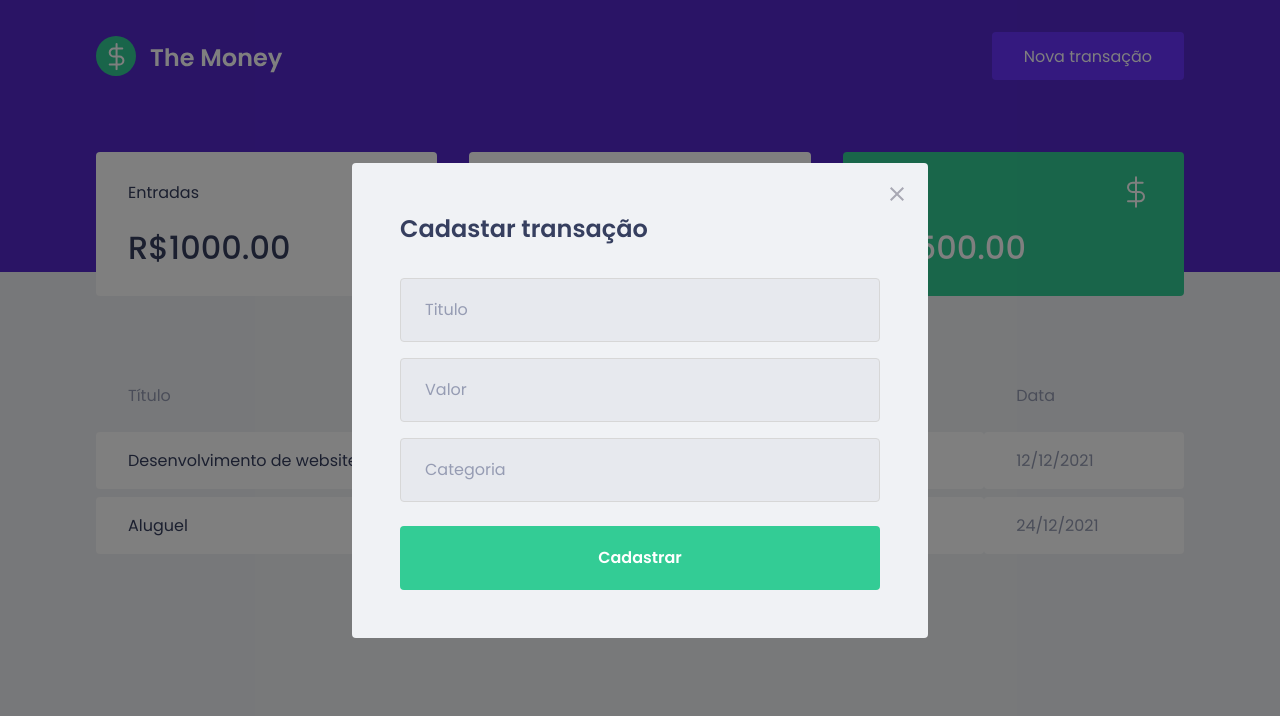
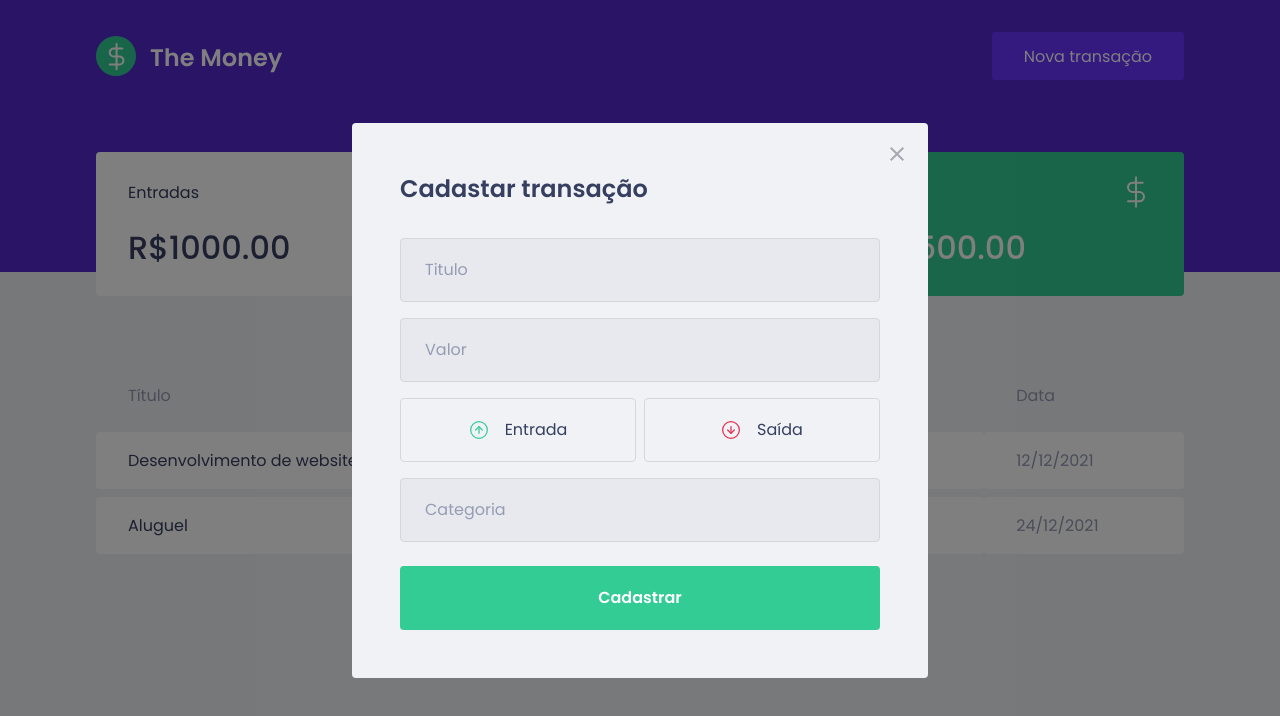
Before and after one commit to Anderson-Andre-P/the-money, a React (Create React App) app: page / in a window 1280 px wide. Both pictures are taken after a click on the button "Nova transação". Shown: the top 716 px of the page. Built offline with nearby package versions, Linux system fonts and the light colour scheme; no server answers; what miragejs would draw is missing.

Commit message:
feat: criando botoes de Tipo

```diff
--- a/package.json
+++ b/package.json
@@ -5,6 +5,7 @@
   "dependencies": {
     "axios": "^0.24.0",
     "miragejs": "^0.1.43",
+    "polished": "^4.1.3",
     "react": "^17.0.2",
     "react-dom": "^17.0.2",
     "react-modal": "^3.14.3",
--- a/src/components/NewTransactionModal/index.tsx
+++ b/src/components/NewTransactionModal/index.tsx
@@ -1,6 +1,8 @@
 import Modal from "react-modal"
-import { Container } from "./styles"
+import { Container, TransactionTypeContainer } from "./styles"
 import closeImg from '../../assets/close.svg'
+import incomeImg from '../../assets/income.svg'
+import outcomeImg from '../../assets/outcome.svg'
 
 interface NewTransactionModalProps{
     isOpen: boolean;
@@ -27,6 +29,27 @@
             <h2>Cadastar transação</h2>
             <input placeholder="Titulo" />
             <input placeholder="Valor" type="number" />
+
+            <TransactionTypeContainer>
+                <button
+                    type="button"
+                >
+                    <img src={incomeImg} alt="Entrada" />
+                    <span>
+                        Entrada
+                    </span>
+                </button>
+
+                <button
+                    type="button"
+                >
+                    <img src={outcomeImg} alt="Saída" />
+                    <span>
+                        Saída
+                    </span>
+                </button>
+            </TransactionTypeContainer>
+
             <input placeholder="Categoria" />
             <button type="submit">
                 Cadastrar
--- a/src/components/NewTransactionModal/styles.ts
+++ b/src/components/NewTransactionModal/styles.ts
@@ -1,4 +1,5 @@
 import styled from 'styled-components'
+import { darken } from 'polished'
 
 export const Container = styled.div`
     h2 {
@@ -48,3 +49,42 @@
     }
 
 `;
+
+
+
+export const TransactionTypeContainer = styled.div`
+    margin: 1rem 0;
+    display: grid;
+    grid-template-columns: 1fr 1fr;
+    gap: 0.5rem;
+
+    button {
+        height: 4rem;
+        border: 1px solid #d7d7d7;
+        border-radius: 0.25rem;
+
+        background: transparent;
+
+        display: flex;
+        align-items: center;
+        justify-content: center;
+
+        transition: border-color .2s;
+
+        &:hover {
+            border-color: ${darken(0.1, '#d7d7d7')};
+        }
+
+        img {
+            width: 20px;
+            height: 20px;
+        }
+
+        span {
+            display: inline-block;
+            margin-left: 1rem;
+            font-size: 1rem;
+            color: var(--text-title);
+        }
+    }
+`
```
Also changed, not shown: 1 other file (tests, documents, lock files or other folders).
